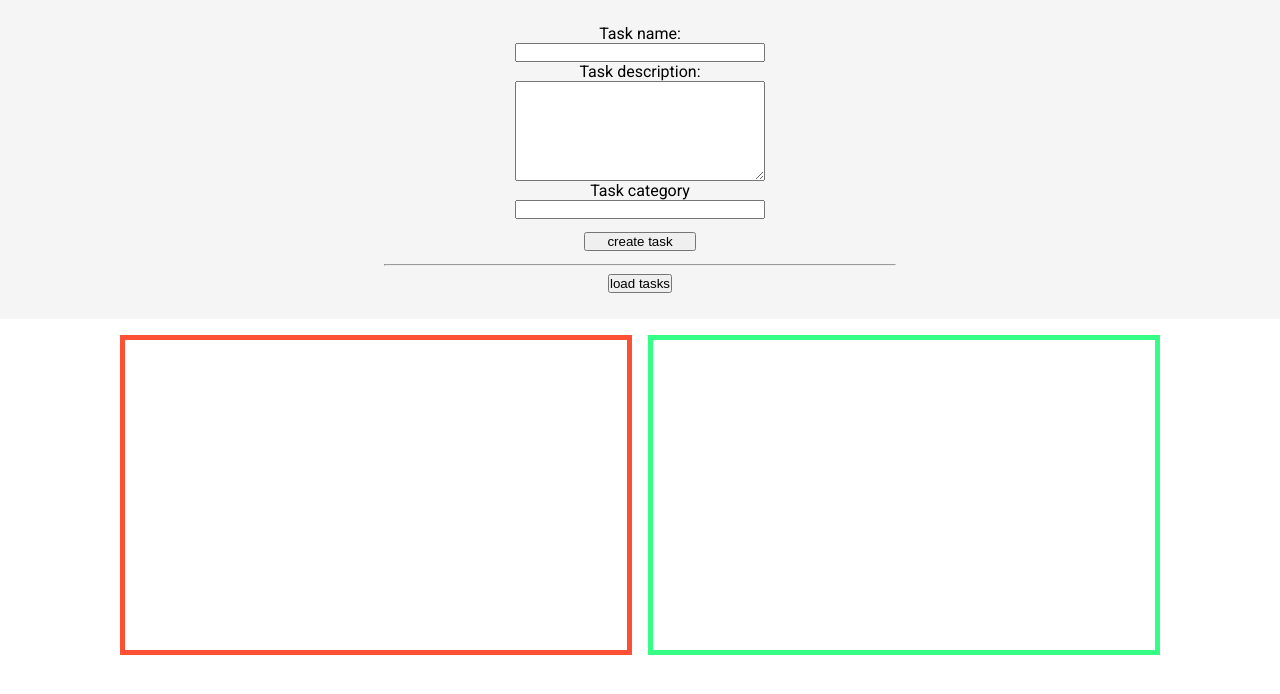
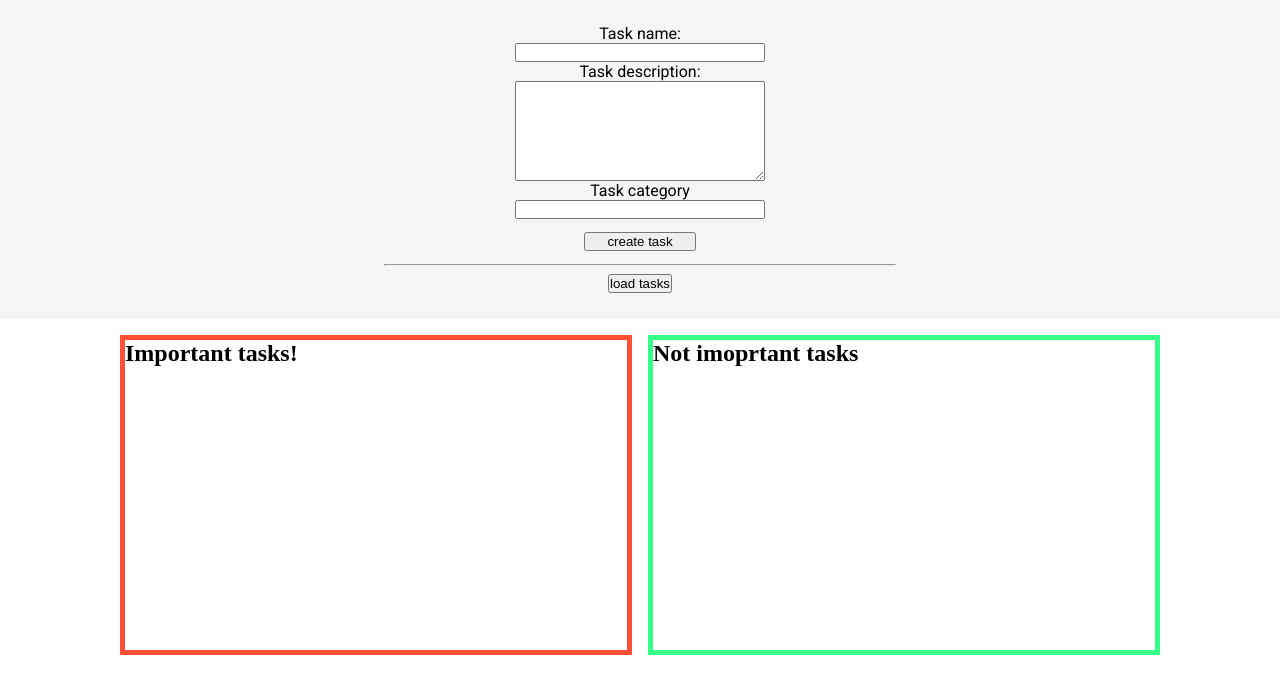
Before and after one commit to ChesterLen/to-do-list, a Django app: page / in a window 1280 px wide. Shown: the part 89-783 px from the top of the page. Run offline with Django 5.2, Linux system fonts and the light colour scheme.

Commit message:
Add subcontainers

```diff
--- a/to_do_list/static/js/main.js
+++ b/to_do_list/static/js/main.js
@@ -3,7 +3,9 @@
 const taskCategoryInput = document.getElementById('task-category');
 
 const innerContainer2 = document.getElementsByClassName('inner-container-2')[0];
+const innerInnerContainer2 = document.getElementsByClassName('inner-inner-container-2')[0];
 const innerContainer3 = document.getElementsByClassName('inner-container-3')[0];
+const innerInnerContainer3 = document.getElementsByClassName('inner-inner-container-3')[0];
 
 const createTaskBtn = document.getElementById('create-task-btn');
 const loadTasksBtn = document.getElementsByClassName('load-tasks')[0];
@@ -29,7 +31,18 @@
     fetch(BASE_URL)
         .then(res => res.json())
         .then(body => {
-            Object.values(body).forEach(task => innerContainer2.appendChild(renderTask(task)))
+            innerInnerContainer2.innerHTML = '';
+            innerInnerContainer3.innerHTML = '';
+
+            Object.values(body).forEach(task => {
+                if (task.category === 'important') {
+                    innerInnerContainer2.appendChild(renderTask(task));
+                    innerContainer2.appendChild(innerInnerContainer2);
+                } else {
+                    innerInnerContainer3.appendChild(renderTask(task));
+                    innerContainer3.appendChild(innerInnerContainer3);
+                }
+            });
         });
 })
 
@@ -43,12 +56,8 @@
     const h4 = document.createElement('h4');
     h4.textContent = task.task_description;
 
-    const h4_2 = document.createElement('h4');
-    h4_2.textContent = task.category;
-
     subContainer.appendChild(h3);
     subContainer.appendChild(h4);
-    subContainer.appendChild(h4_2);
 
     return subContainer;
 };
--- a/to_do_list/templates/home_page.html
+++ b/to_do_list/templates/home_page.html
@@ -36,8 +36,14 @@
                 <hr>
                 <button class="load-tasks">load tasks</button>
             </div>
-            <div class="inner-container-2"></div>
-            <div class="inner-container-3"></div>
+            <div class="inner-container-2">
+                <h2>Important tasks!</h2>
+                <div class="inner-inner-container-2"></div>
+            </div>
+            <div class="inner-container-3">
+                <h2>Not imoprtant tasks</h2>
+                <div class="inner-inner-container-3"></div>
+            </div>
         </div>
     </main>
     <script>
```
Also changed, not shown: to_do_list/db.sqlite3.
